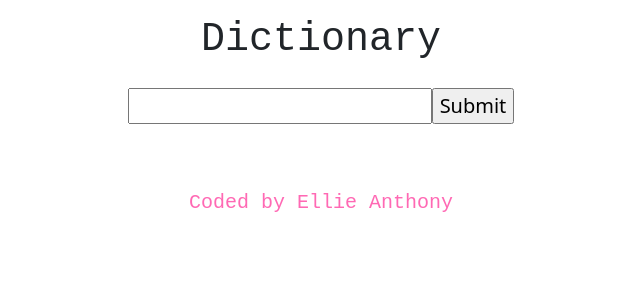
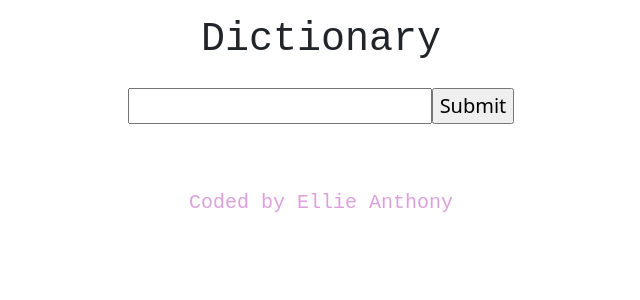
Before and after one commit to elliebanthony/dictionary-project, a React (Create React App) app: page / in a window 1280 px wide. Shown: the top 300 px of the page, without its empty margins (319-959 px from the left). Built offline with nearby package versions, Linux system fonts and the light colour scheme.

Commit message:
colors css

```diff
--- a/src/App.css
+++ b/src/App.css
@@ -6,7 +6,7 @@ h1 {
   font-family: "Courier New", Courier, monospace;
 }
 footer {
-  color: hotpink;
+  color: plum;
   font-family: "Courier New", Courier, monospace;
   text-align: center;
   margin: 10px;
--- a/src/Phonetics.js
+++ b/src/Phonetics.js
@@ -1,4 +1,5 @@
 import React from "react";
+import "./dictionary.css";
 
 export default function Phonetics(props) {
   return (
--- a/src/dictionary.css
+++ b/src/dictionary.css
@@ -11,3 +11,10 @@ p {
 .meaning {
   background-color: lavender;
 }
+.phonetics {
+  text-decoration: none;
+}
+a {
+  text-decoration: none;
+  color: plum;
+}
```
